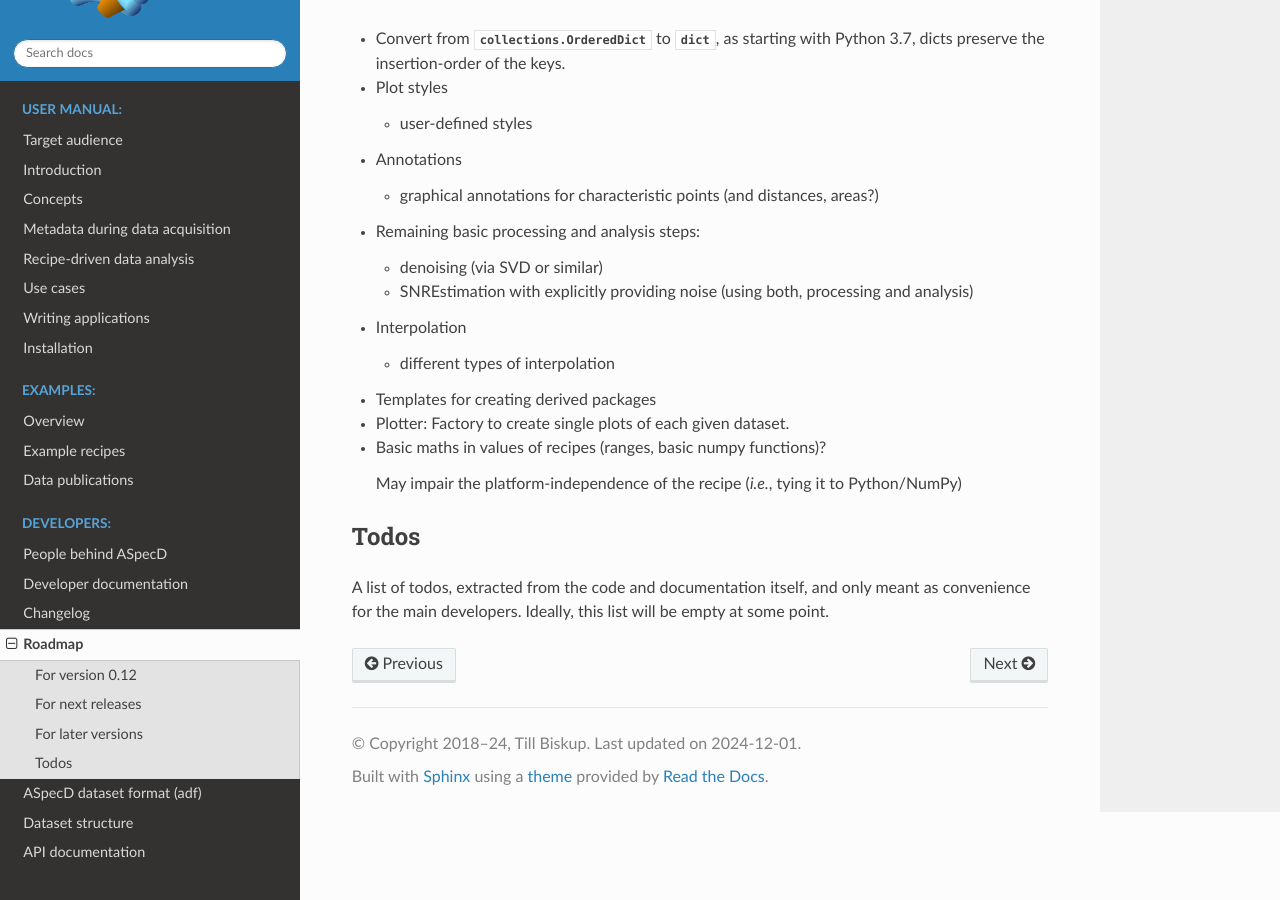
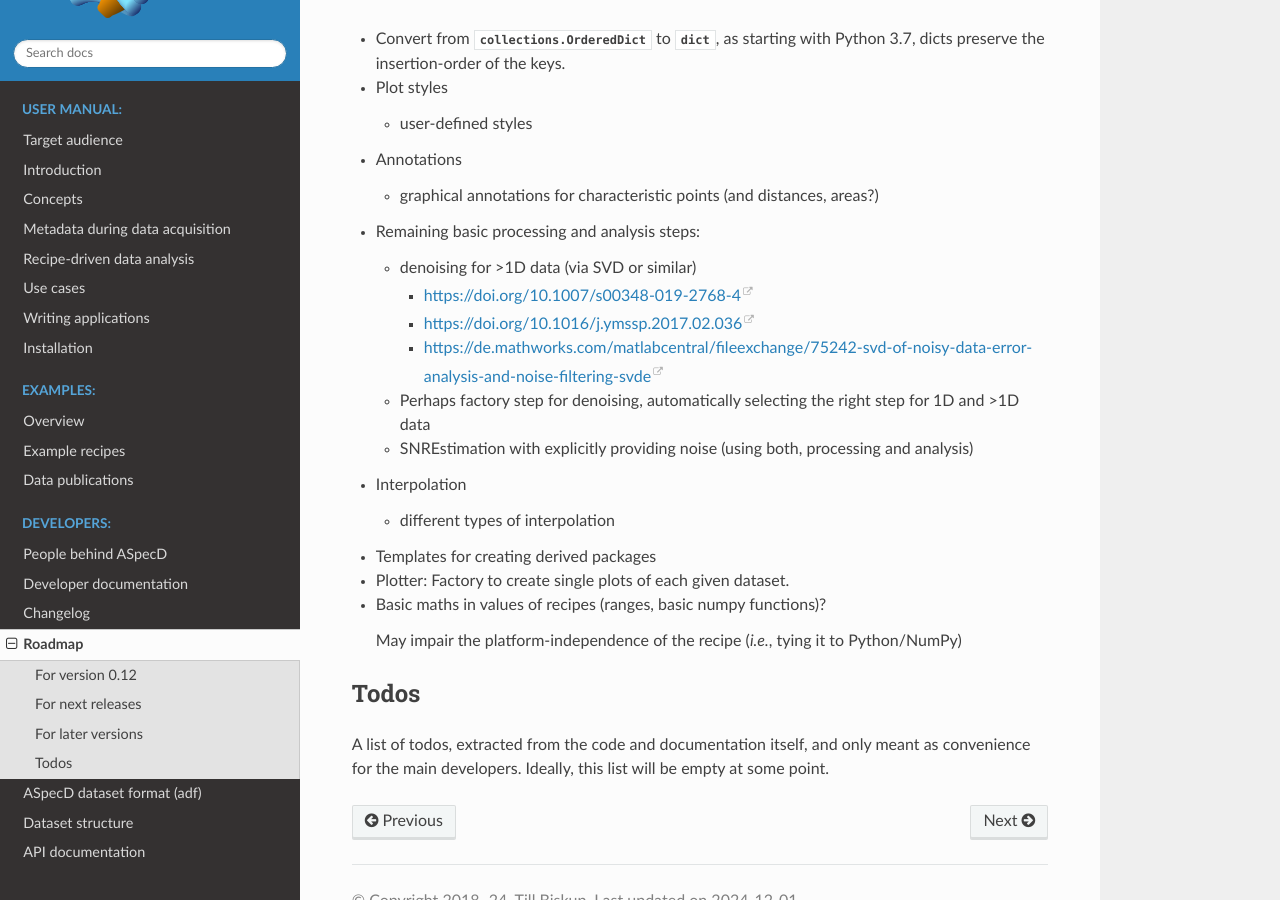
Before and after one commit to tillbiskup/aspecd, a Sphinx documentation site: the page built from docs/roadmap.rst, in a window 1280 px wide and 900 px high, scrolled down 1880 px. Built offline with Sphinx 7.4.7 and the Read the Docs theme 3.1.0, drawn with Linux system fonts in a browser that asks for light colours.

Commit message:
Update documentation

```diff
--- a/docs/roadmap.rst
+++ b/docs/roadmap.rst
@@ -93,7 +93,13 @@ For later versions
 
 * Remaining basic processing and analysis steps:
 
-  * denoising (via SVD or similar)
+  * denoising for >1D data (via SVD or similar)
+
+    * https://doi.org/10.1007/s00348-019-2768-4
+    * https://doi.org/10.1016/j.ymssp.2017.02.036
+    * https://de.mathworks.com/matlabcentral/fileexchange/75242-svd-of-noisy-data-error-analysis-and-noise-filtering-svde
+
+  * Perhaps factory step for denoising, automatically selecting the right step for 1D and >1D data
 
   * SNREstimation with explicitly providing noise (using both, processing and analysis)
 
```
Also changed, not shown: 2 other files.
